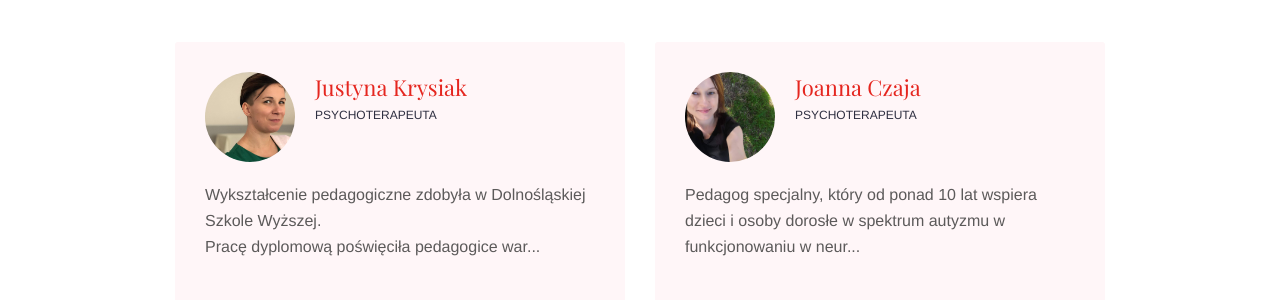
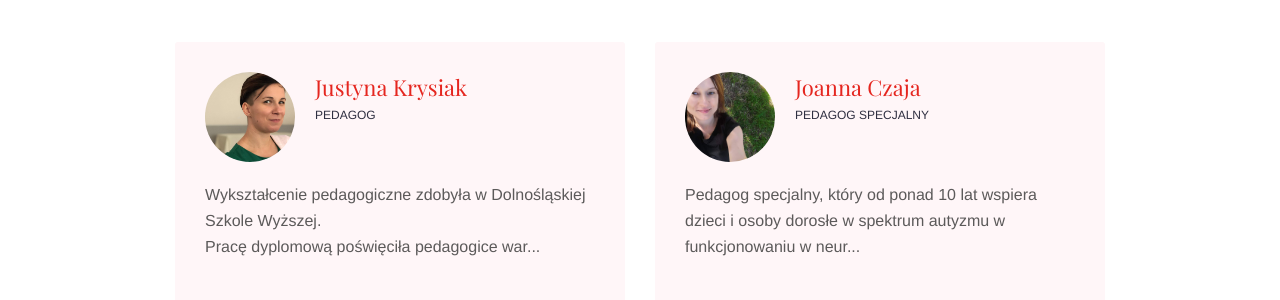
Before and after one commit to pawelkrysiak/bystrylisek, a Jekyll site: the page built from o-nas.md, in a window 1280 px wide. Shown: the part 689-989 px from the top of the page. Built offline with Jekyll 4.4.1, drawn with Linux system fonts in a browser that asks for light colours.

Commit message:
update jobtitles

```diff
--- a/_team/joanna-czaja.md
+++ b/_team/joanna-czaja.md
@@ -2,7 +2,7 @@
 title: "Joanna Czaja"
 draft: false
 image: "images/team/joanna-czaja.jpg"
-jobtitle: "Psychoterapeuta"
+jobtitle: "Pedagog specjalny"
 linkedinurl: ""
 weight: 2
 promoted: true
--- a/_team/justyna-krysiak.md
+++ b/_team/justyna-krysiak.md
@@ -2,7 +2,7 @@
 title: "Justyna Krysiak"
 draft: false
 image: "images/team/justyna-krysiak.jpg"
-jobtitle: "Psychoterapeuta"
+jobtitle: "Pedagog"
 weight: 1
 promoted: true
 layout: team
```
